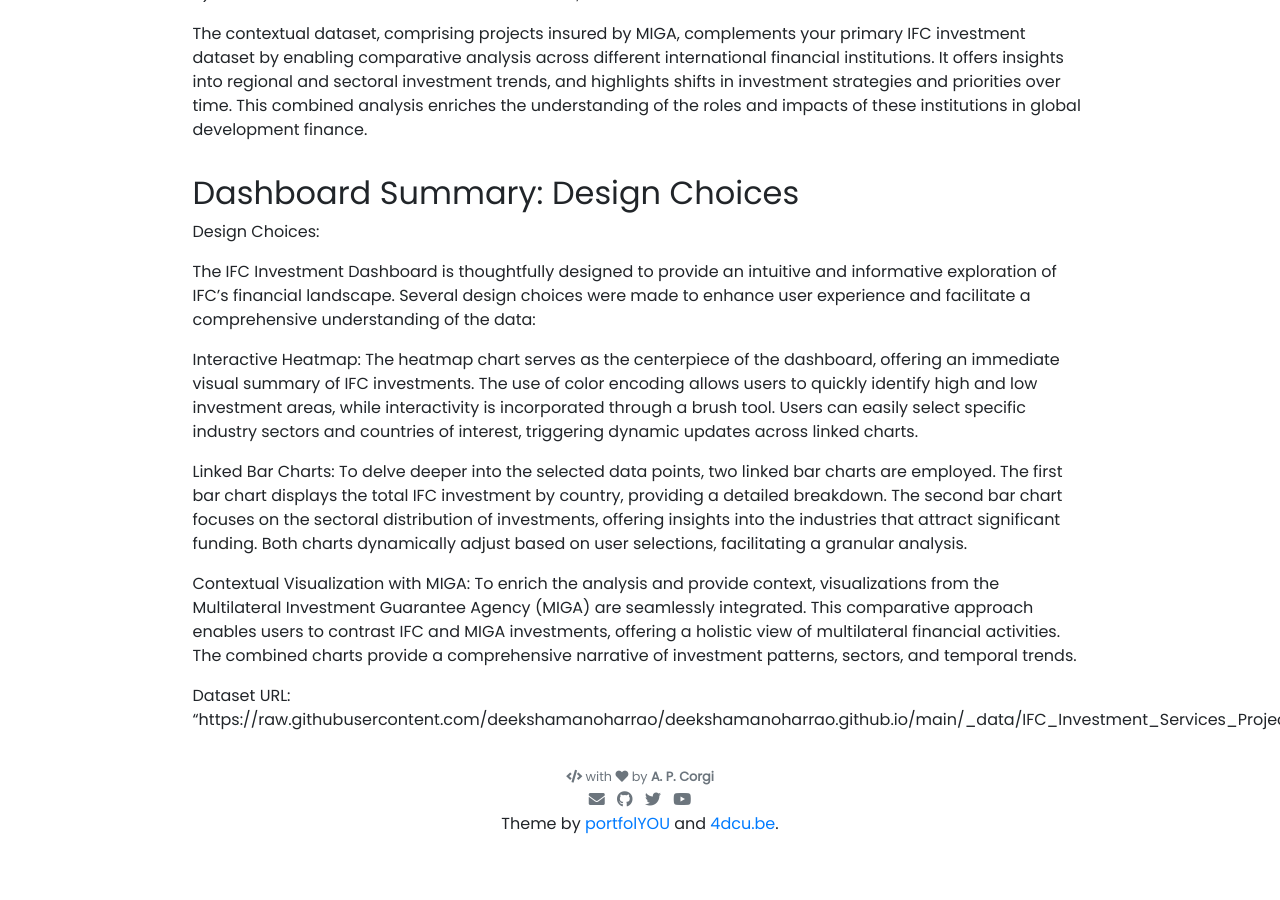
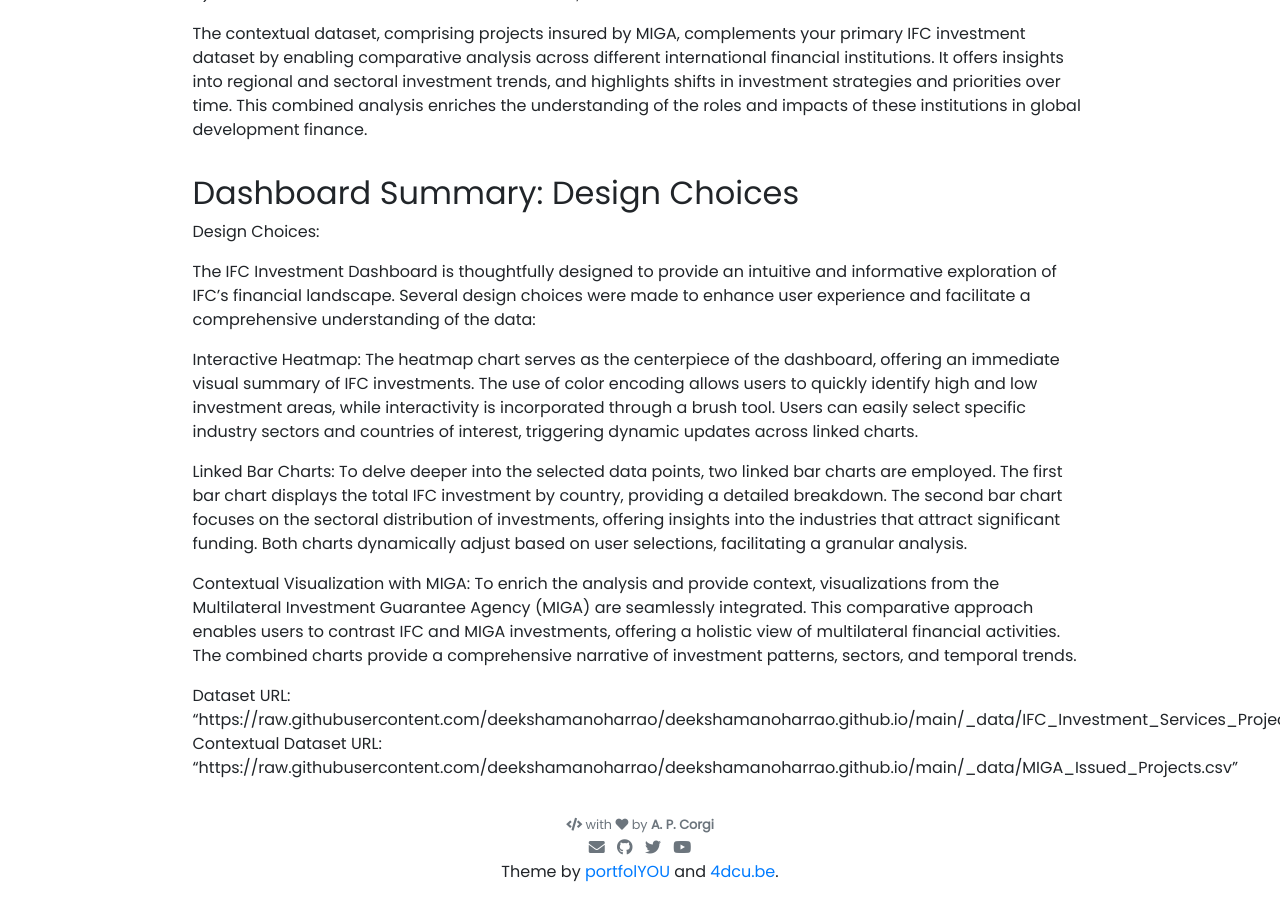
Before and after one commit to sachitv2/sachitv2.github.io, a Jekyll site: the page built from _projects/Final_Project_3.1.md, in a window 1280 px wide and 900 px high, scrolled down 4493 px. Built offline with Jekyll 4.4.1, drawn with Linux system fonts in a browser that asks for light colours; nearby versions of some CDN libraries; before the commit the page ends 5345 px from its top, so only the background shows below that.

Commit message:
Update Final_Project_3.1.md

```diff
--- a/_projects/Final_Project_3.1.md
+++ b/_projects/Final_Project_3.1.md
@@ -100,3 +100,5 @@
 Contextual Visualization with MIGA: To enrich the analysis and provide context, visualizations from the Multilateral Investment Guarantee Agency (MIGA) are seamlessly integrated. This comparative approach enables users to contrast IFC and MIGA investments, offering a holistic view of multilateral financial activities. The combined charts provide a comprehensive narrative of investment patterns, sectors, and temporal trends.
 
 Dataset URL: "https://raw.githubusercontent.com/deekshamanoharrao/deekshamanoharrao.github.io/main/_data/IFC_Investment_Services_Projects.csv"
+Contextual Dataset URL:
+"https://raw.githubusercontent.com/deekshamanoharrao/deekshamanoharrao.github.io/main/_data/MIGA_Issued_Projects.csv"
```
